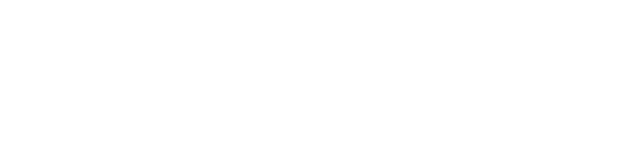
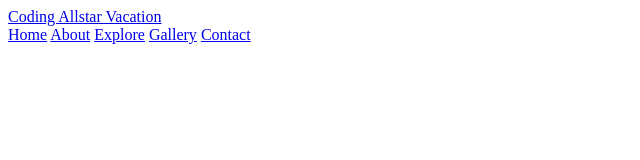
Before and after one commit to Asifor/allstar_css_test_two, a plain HTML site: page index.html in a window 1280 px wide. Shown: the whole page, without its empty margins (0-640 px from the left). Drawn offline with Linux system fonts and the light colour scheme.

Commit message:
update, added google fonts and page structure

```diff
--- a/index.html
+++ b/index.html
@@ -3,9 +3,21 @@
 <head>
     <meta charset="UTF-8">
     <meta name="viewport" content="width=device-width, initial-scale=1.0">
-    <title>Document</title>
+    <title>CSS Test - Coding Allstar</title>
+    <link rel="stylesheet" href="style.css">
+    <link rel="stylesheet" href="https://cdnjs.cloudflare.com/ajax/libs/font-awesome/6.4.2/css/all.min.css" />
 </head>
 <body>
 
+    <header>
+        <a href="#">Coding Allstar Vacation</a>
+        <div class="navigation">
+            <a href="./">Home</a>
+            <a href="#">About</a>
+            <a href="#">Explore</a>
+            <a href="#">Gallery</a>
+            <a href="#">Contact</a>
+        </div>
+    </header>
 </body>
 </html>
--- /dev/null
+++ b/style.css
@@ -0,0 +1 @@
+@import url('https://fonts.googleapis.com/css2?family=Poppins:wght@300;400;500;600;700&display=swap');
```
